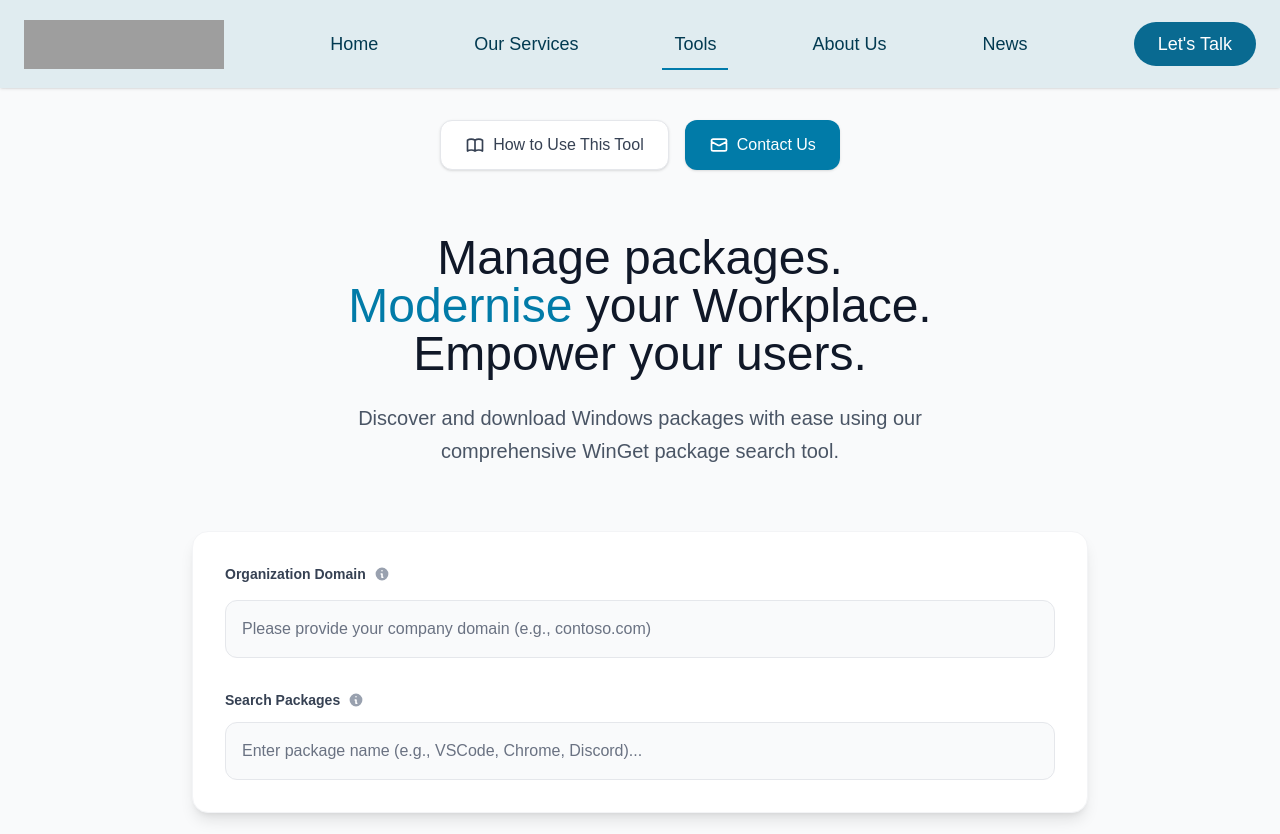
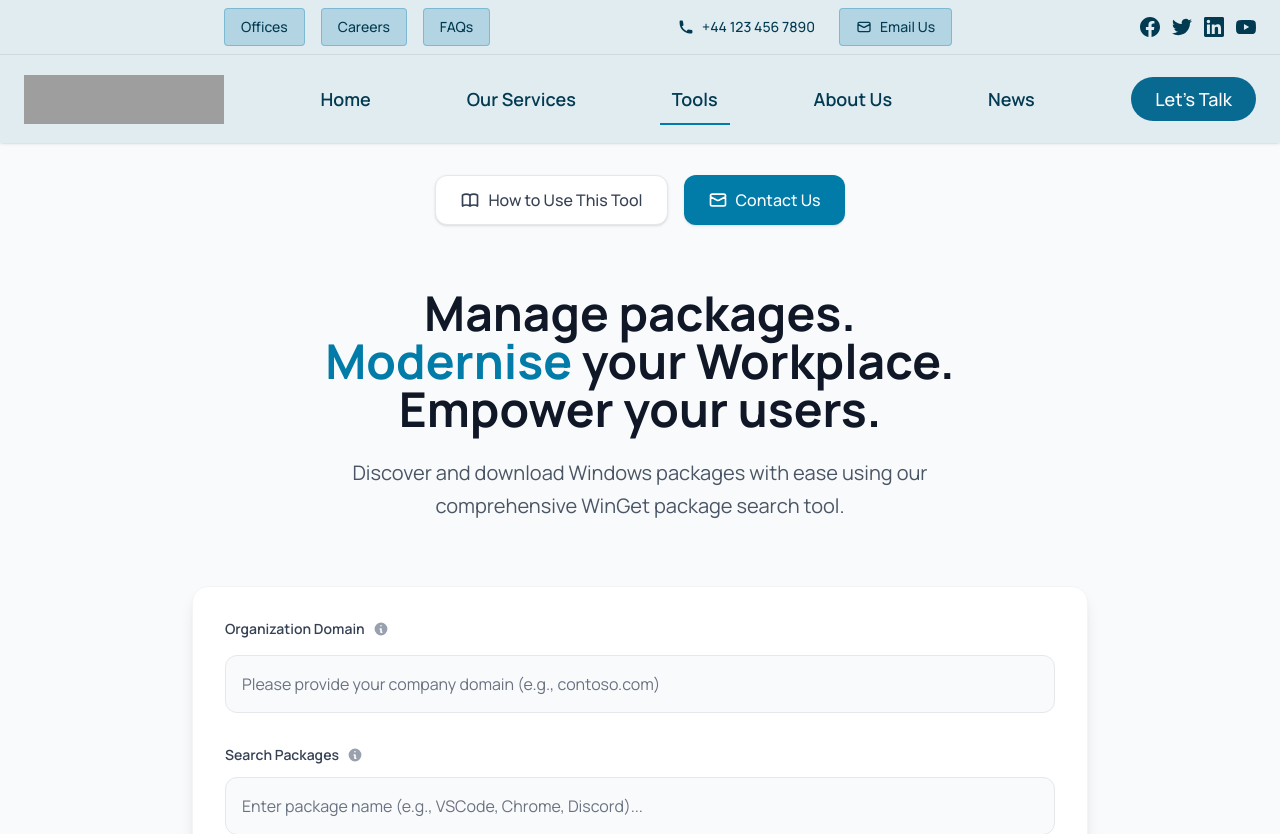
Before and after one commit to codesightglobal/winget-tool-frontend, a Next.js app: page / in a window 1280 px wide. Shown: the top 834 px of the page. Built offline with nearby package versions, Linux system fonts and the light colour scheme; grey boxes are pictures that could not be loaded.

Commit message:
Updated UI

```diff
--- a/app/components/Header.tsx
+++ b/app/components/Header.tsx
@@ -16,7 +16,7 @@ export default function Header() {
                 decoding="async"
                 src="https://www.sistena.co.uk/wp-content/uploads/2021/12/sistena-new-web-logo.png"
                 srcSet="https://www.sistena.co.uk/wp-content/uploads/2021/12/sistena-new-web-logo.png 1x, https://www.sistena.co.uk/wp-content/uploads/2021/12/sistena-new-web-logo-x.png 2x"
-                style={{maxHeight: '49px', height: 'auto'}}
+                style={{ maxHeight: "49px", height: "auto" }}
                 width="200"
                 height="49"
                 className="img-responsive fusion-standard-logo disable-lazyload"
@@ -30,37 +30,35 @@ export default function Header() {
             <div className="flex items-center space-x-18">
               <a
                 href="https://www.sistena.co.uk/"
-               className="text-[#023A51] px-3 py-3 text-lg font-medium transition-colors duration-200 relative after:content-[''] after:absolute after:w-full after:h-0.5 after:bg-[#017BAB] after:left-0 after:bottom-0 after:scale-x-0 after:origin-center after:transition-transform after:duration-300 hover:after:scale-x-100"
+                className="text-[#023a51] px-3 py-3 text-[18px] font-semibold transition-colors duration-200 relative after:content-[''] after:absolute after:w-full after:h-0.5 after:bg-[#017BAB] after:left-0 after:bottom-0 after:scale-x-0 after:origin-center after:transition-transform after:duration-300 hover:after:scale-x-100"
               >
                 Home
               </a>
               <div className="relative group">
                 <a
                   href="https://www.sistena.co.uk/services/"
-                  className="text-[#023A51] px-3 py-3 text-lg font-medium transition-colors duration-200 relative after:content-[''] after:absolute after:w-full after:h-0.5 after:bg-[#017BAB] after:left-0 after:bottom-0 after:scale-x-0 after:origin-center after:transition-transform after:duration-300 hover:after:scale-x-100"
+                  className="text-[#023a51] px-3 py-3 text-[18px] font-semibold transition-colors duration-200 relative after:content-[''] after:absolute after:w-full after:h-0.5 after:bg-[#017BAB] after:left-0 after:bottom-0 after:scale-x-0 after:origin-center after:transition-transform after:duration-300 hover:after:scale-x-100"
                 >
                   Our Services
-
                 </a>
               </div>
               <div className="relative group">
                 <a
                   href="https://www.sistena.co.uk/winget-tool/"
-                  className="text-[#023A51] px-3 py-3 text-lg font-medium transition-colors duration-200 flex items-center relative after:content-[''] after:absolute after:w-full after:h-0.5 after:bg-[#017BAB] after:left-0 after:bottom-0 after:scale-x-100 after:origin-center after:transition-transform after:duration-300"
+                  className="text-[#023a51] px-3 py-3 text-[18px] font-semibold transition-colors duration-200 flex items-center relative after:content-[''] after:absolute after:w-full after:h-0.5 after:bg-[#017BAB] after:left-0 after:bottom-0 after:scale-x-100 after:origin-center after:transition-transform after:duration-300"
                 >
                   Tools
-
                 </a>
               </div>
               <a
                 href="https://www.sistena.co.uk/about/"
-                className="text-[#023A51] px-3 py-3 text-lg font-medium transition-colors duration-200 relative after:content-[''] after:absolute after:w-full after:h-0.5 after:bg-[#017BAB] after:left-0 after:bottom-0 after:scale-x-0 after:origin-center after:transition-transform after:duration-300 hover:after:scale-x-100"
+                className="text-[#023a51] px-3 py-3 text-[18px] font-semibold transition-colors duration-200 relative after:content-[''] after:absolute after:w-full after:h-0.5 after:bg-[#017BAB] after:left-0 after:bottom-0 after:scale-x-0 after:origin-center after:transition-transform after:duration-300 hover:after:scale-x-100"
               >
                 About Us
               </a>
               <a
                 href="https://www.sistena.co.uk/news/"
-                className="text-[#023A51] px-3 py-3 text-lg font-medium transition-colors duration-200 relative after:content-[''] after:absolute after:w-full after:h-0.5 after:bg-[#017BAB] after:left-0 after:bottom-0 after:scale-x-0 after:origin-center after:transition-transform after:duration-300 hover:after:scale-x-100"
+                className="text-[#023a51] px-3 py-3 text-[18px] font-semibold transition-colors duration-200 relative after:content-[''] after:absolute after:w-full after:h-0.5 after:bg-[#017BAB] after:left-0 after:bottom-0 after:scale-x-0 after:origin-center after:transition-transform after:duration-300 hover:after:scale-x-100"
               >
                 News
               </a>
--- /dev/null
+++ b/app/components/Topbar.tsx
@@ -0,0 +1,124 @@
+"use client";
+
+export default function Topbar() {
+  return (
+    <div className="bg-[#E0ECF0] text-[#023a51] py-2 border-b border-[#d1dee3] hidden lg:block">
+      <div className="container mx-auto px-6">
+        {/* Topbar content aligned with navigation area */}
+        <div className="flex items-center">
+          {/* Spacer to align with logo width */}
+          <div className="flex-shrink-0" style={{ width: "200px" }}></div>
+
+          {/* Main topbar content - aligned between navigation and "Let's Talk" button */}
+          <div className="flex-1 flex items-center justify-between">
+            {/* Left side - Three square buttons */}
+            <div className="flex items-center space-x-4">
+              <button className="bg-[#017BAB]/20 hover:bg-[#017BAB]/30 text-[#023a51] hover:text-[#015d85] px-4 py-2 rounded text-sm font-medium transition-colors duration-200 border border-[#017BAB]/30">
+                Offices
+              </button>
+              <button className="bg-[#017BAB]/20 hover:bg-[#017BAB]/30 text-[#023a51] hover:text-[#015d85] px-4 py-2 rounded text-sm font-medium transition-colors duration-200 border border-[#017BAB]/30">
+                Careers
+              </button>
+              <button className="bg-[#017BAB]/20 hover:bg-[#017BAB]/30 text-[#023a51] hover:text-[#015d85] px-4 py-2 rounded text-sm font-medium transition-colors duration-200 border border-[#017BAB]/30">
+                FAQs
+              </button>
+            </div>
+
+            {/* Center - Phone number and Email Us button */}
+            <div className="flex items-center space-x-6">
+              <a
+                href="tel:+441234567890"
+                className="flex items-center text-sm text-[#023a51] hover:text-[#015d85] transition-colors duration-200 font-medium"
+              >
+                <svg
+                  className="w-4 h-4 mr-2"
+                  fill="currentColor"
+                  viewBox="0 0 20 20"
+                >
+                  <path d="M2 3a1 1 0 011-1h2.153a1 1 0 01.986.836l.74 4.435a1 1 0 01-.54 1.06l-1.548.773a11.037 11.037 0 006.105 6.105l.774-1.548a1 1 0 011.059-.54l4.435.74a1 1 0 01.836.986V17a1 1 0 01-1 1h-2C7.82 18 2 12.18 2 5V3z" />
+                </svg>
+                +44 123 456 7890
+              </a>
+              <button className="bg-[#017BAB]/20 hover:bg-[#017BAB]/30 text-[#023a51] hover:text-[#015d85] px-4 py-2 rounded text-sm font-medium transition-colors duration-200 flex items-center border border-[#017BAB]/30">
+                <svg
+                  className="w-4 h-4 mr-2"
+                  fill="none"
+                  stroke="currentColor"
+                  viewBox="0 0 24 24"
+                >
+                  <path
+                    strokeLinecap="round"
+                    strokeLinejoin="round"
+                    strokeWidth={2}
+                    d="M3 8l7.89 4.26a2 2 0 002.22 0L21 8M5 19h14a2 2 0 002-2V7a2 2 0 00-2-2H5a2 2 0 00-2 2v10a2 2 0 002 2z"
+                  />
+                </svg>
+                Email Us
+              </button>
+            </div>
+
+            {/* Right side - Social media icons */}
+            <div className="flex items-center space-x-3">
+              <a
+                href="https://www.facebook.com/sistena"
+                target="_blank"
+                rel="noopener noreferrer"
+                className="text-[#023a51] hover:text-[#015d85] transition-colors duration-200"
+              >
+                <svg
+                  className="w-5 h-5"
+                  fill="currentColor"
+                  viewBox="0 0 24 24"
+                >
+                  <path d="M24 12.073c0-6.627-5.373-12-12-12s-12 5.373-12 12c0 5.99 4.388 10.954 10.125 11.854v-8.385H7.078v-3.47h3.047V9.43c0-3.007 1.792-4.669 4.533-4.669 1.312 0 2.686.235 2.686.235v2.953H15.83c-1.491 0-1.956.925-1.956 1.874v2.25h3.328l-.532 3.47h-2.796v8.385C19.612 23.027 24 18.062 24 12.073z" />
+                </svg>
+              </a>
+              <a
+                href="https://www.twitter.com/sistena"
+                target="_blank"
+                rel="noopener noreferrer"
+                className="text-[#023a51] hover:text-[#015d85] transition-colors duration-200"
+              >
+                <svg
+                  className="w-5 h-5"
+                  fill="currentColor"
+                  viewBox="0 0 24 24"
+                >
+                  <path d="M23.953 4.57a10 10 0 01-2.825.775 4.958 4.958 0 002.163-2.723c-.951.555-2.005.959-3.127 1.184a4.92 4.92 0 00-8.384 4.482C7.69 8.095 4.067 6.13 1.64 3.162a4.822 4.822 0 00-.666 2.475c0 1.71.87 3.213 2.188 4.096a4.904 4.904 0 01-2.228-.616v.06a4.923 4.923 0 003.946 4.827 4.996 4.996 0 01-2.212.085 4.936 4.936 0 004.604 3.417 9.867 9.867 0 01-6.102 2.105c-.39 0-.779-.023-1.17-.067a13.995 13.995 0 007.557 2.209c9.053 0 13.998-7.496 13.998-13.985 0-.21 0-.42-.015-.63A9.935 9.935 0 0024 4.59z" />
+                </svg>
+              </a>
+              <a
+                href="https://www.linkedin.com/company/sistena"
+                target="_blank"
+                rel="noopener noreferrer"
+                className="text-[#023a51] hover:text-[#015d85] transition-colors duration-200"
+              >
+                <svg
+                  className="w-5 h-5"
+                  fill="currentColor"
+                  viewBox="0 0 24 24"
+                >
+                  <path d="M20.447 20.452h-3.554v-5.569c0-1.328-.027-3.037-1.852-3.037-1.853 0-2.136 1.445-2.136 2.939v5.667H9.351V9h3.414v1.561h.046c.477-.9 1.637-1.85 3.37-1.85 3.601 0 4.267 2.37 4.267 5.455v6.286zM5.337 7.433c-1.144 0-2.063-.926-2.063-2.065 0-1.138.92-2.063 2.063-2.063 1.14 0 2.064.925 2.064 2.063 0 1.139-.925 2.065-2.064 2.065zm1.782 13.019H3.555V9h3.564v11.452zM22.225 0H1.771C.792 0 0 .774 0 1.729v20.542C0 23.227.792 24 1.771 24h20.451C23.2 24 24 23.227 24 22.271V1.729C24 .774 23.2 0 22.222 0h.003z" />
+                </svg>
+              </a>
+              <a
+                href="https://www.youtube.com/sistena"
+                target="_blank"
+                rel="noopener noreferrer"
+                className="text-[#023a51] hover:text-[#015d85] transition-colors duration-200"
+              >
+                <svg
+                  className="w-5 h-5"
+                  fill="currentColor"
+                  viewBox="0 0 24 24"
+                >
+                  <path d="M23.498 6.186a3.016 3.016 0 0 0-2.122-2.136C19.505 3.545 12 3.545 12 3.545s-7.505 0-9.377.505A3.017 3.017 0 0 0 .502 6.186C0 8.07 0 12 0 12s0 3.93.502 5.814a3.016 3.016 0 0 0 2.122 2.136c1.871.505 9.376.505 9.376.505s7.505 0 9.377-.505a3.015 3.015 0 0 0 2.122-2.136C24 15.93 24 12 24 12s0-3.93-.502-5.814zM9.545 15.568V8.432L15.818 12l-6.273 3.568z" />
+                </svg>
+              </a>
+            </div>
+          </div>
+        </div>
+      </div>
+    </div>
+  );
+}
--- a/app/globals.css
+++ b/app/globals.css
@@ -5,11 +5,10 @@
   --foreground: #171717;
 }
 
-@theme inline {
+@theme {
   --color-background: var(--background);
   --color-foreground: var(--foreground);
-  --font-sans: var(--font-geist-sans);
-  --font-mono: var(--font-geist-mono);
+  --font-family-sans: var(--font-manrope), ui-sans-serif, system-ui, sans-serif;
 }
 
 @media (prefers-color-scheme: light) {
@@ -22,17 +21,10 @@
 body {
   background: var(--background);
   color: var(--foreground);
-  font-family: Arial, Helvetica, sans-serif;
+  font-family: var(--font-manrope), ui-sans-serif, system-ui, sans-serif;
 }
 
-.prata-regular {
-  font-family: "Prata", serif;
-  font-weight: 400;
-  font-style: normal;
+/* Manrope font utility classes */
+.font-manrope {
+  font-family: var(--font-manrope), ui-sans-serif, system-ui, sans-serif;
 }
-
-.manrope-regular {
-  font-family: "Manrope", sans-serif;
-  font-weight: 400;
-  font-style: normal;
-}
--- a/app/layout.tsx
+++ b/app/layout.tsx
@@ -1,15 +1,11 @@
 import type { Metadata } from "next";
-import { Geist, Geist_Mono } from "next/font/google";
+import { Manrope } from "next/font/google";
 import "./globals.css";
 
-const geistSans = Geist({
-  variable: "--font-geist-sans",
+const manrope = Manrope({
+  variable: "--font-manrope",
   subsets: ["latin"],
-});
-
-const geistMono = Geist_Mono({
-  variable: "--font-geist-mono",
-  subsets: ["latin"],
+  weight: ["200", "300", "400", "500", "600", "700", "800"],
 });
 
 export const metadata: Metadata = {
@@ -27,9 +23,7 @@ export default function RootLayout({
 }>) {
   return (
     <html lang="en">
-      <body
-        className={`${geistSans.variable} ${geistMono.variable} antialiased`}
-      >
+      <body className={`${manrope.variable} antialiased font-sans`}>
         {children}
       </body>
     </html>
--- a/app/page.tsx
+++ b/app/page.tsx
@@ -3,6 +3,7 @@
 import { useState } from "react";
 import SearchForm from "./components/SearchForm";
 import Header from "./components/Header";
+import Topbar from "./components/Topbar";
 import InstructionsModal from "./components/InstructionsModal";
 import ContactModal from "./components/ContactModal";
 
@@ -12,6 +13,7 @@ export default function Home() {
 
   return (
     <div className="min-h-screen bg-gray-50">
+      <Topbar />
       <Header />
       <main>
         {/* Action Buttons */}
@@ -22,8 +24,18 @@ export default function Home() {
                 onClick={() => setShowInstructions(true)}
                 className="flex items-center justify-center px-6 py-3 bg-white border border-gray-200 text-gray-700 rounded-xl hover:bg-gray-50 hover:border-gray-300 transition-all duration-200 shadow-sm font-medium"
               >
-                <svg className="w-5 h-5 mr-2" fill="none" stroke="currentColor" viewBox="0 0 24 24">
-                  <path strokeLinecap="round" strokeLinejoin="round" strokeWidth={2} d="M12 6.253v13m0-13C10.832 5.477 9.246 5 7.5 5S4.168 5.477 3 6.253v13C4.168 18.477 5.754 18 7.5 18s3.332.477 4.5 1.253m0-13C13.168 5.477 14.754 5 16.5 5c1.746 0 3.332.477 4.5 1.253v13C19.832 18.477 18.246 18 16.5 18c-1.746 0-3.332.477-4.5 1.253" />
+                <svg
+                  className="w-5 h-5 mr-2"
+                  fill="none"
+                  stroke="currentColor"
+                  viewBox="0 0 24 24"
+                >
+                  <path
+                    strokeLinecap="round"
+                    strokeLinejoin="round"
+                    strokeWidth={2}
+                    d="M12 6.253v13m0-13C10.832 5.477 9.246 5 7.5 5S4.168 5.477 3 6.253v13C4.168 18.477 5.754 18 7.5 18s3.332.477 4.5 1.253m0-13C13.168 5.477 14.754 5 16.5 5c1.746 0 3.332.477 4.5 1.253v13C19.832 18.477 18.246 18 16.5 18c-1.746 0-3.332.477-4.5 1.253"
+                  />
                 </svg>
                 How to Use This Tool
               </button>
@@ -31,8 +43,18 @@ export default function Home() {
                 onClick={() => setShowContact(true)}
                 className="flex items-center justify-center px-6 py-3 bg-[#017ba8] text-white rounded-xl hover:bg-[#015d85] transition-all duration-200 shadow-sm font-medium"
               >
-                <svg className="w-5 h-5 mr-2" fill="none" stroke="currentColor" viewBox="0 0 24 24">
-                  <path strokeLinecap="round" strokeLinejoin="round" strokeWidth={2} d="M3 8l7.89 4.26a2 2 0 002.22 0L21 8M5 19h14a2 2 0 002-2V7a2 2 0 00-2-2H5a2 2 0 00-2 2v10a2 2 0 002 2z" />
+                <svg
+                  className="w-5 h-5 mr-2"
+                  fill="none"
+                  stroke="currentColor"
+                  viewBox="0 0 24 24"
+                >
+                  <path
+                    strokeLinecap="round"
+                    strokeLinejoin="round"
+                    strokeWidth={2}
+                    d="M3 8l7.89 4.26a2 2 0 002.22 0L21 8M5 19h14a2 2 0 002-2V7a2 2 0 00-2-2H5a2 2 0 00-2 2v10a2 2 0 002 2z"
+                  />
                 </svg>
                 Contact Us
               </button>
```
Also changed, not shown: app/components/ContactModal.tsx (+62 -19 lines), app/components/InstructionsModal.tsx (+92 -34 lines).
